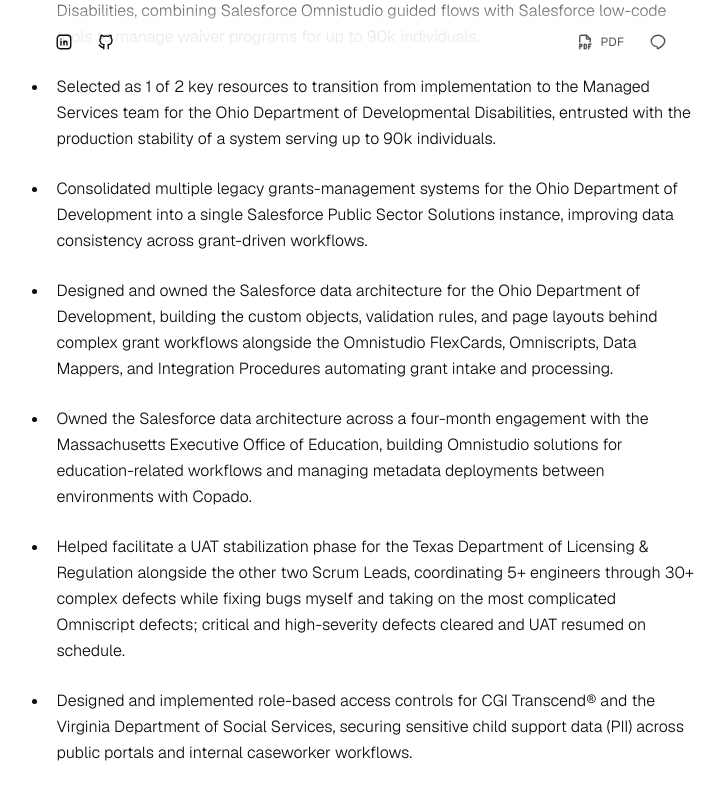
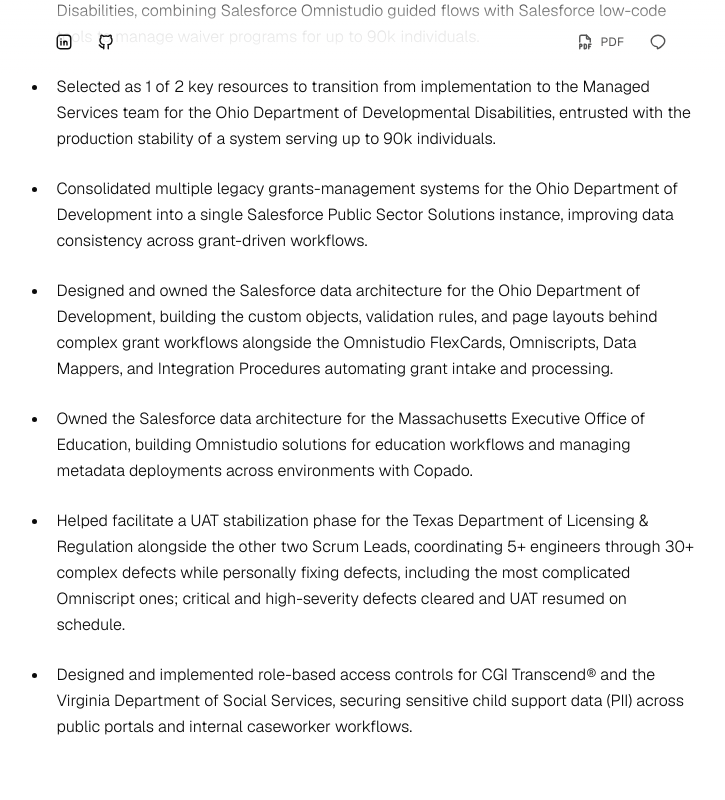
Before and after one commit to ryanww321/Portfolio, a Next.js app: page /work/cgi in a window 1280 px wide. Shown: the part 727-1527 px from the top of the page, without its empty margins (272-997 px from the left). Built offline with nearby package versions, Linux system fonts and the light colour scheme.

Commit message:
Trim the Massachusetts EOE bullet and smooth the TDLR stabilization wording
Co-Authored-By: Claude Opus 5.5 (1M context) <noreply@anthropic.com>
Claude-Session: https://claude.ai/code/session_01PBi32bzueCV3eTmEgZJTfr

```diff
--- a/data/workExperience.ts
+++ b/data/workExperience.ts
@@ -59,8 +59,8 @@ export const workExperience: WorkExperience[] = [
       "Selected as 1 of 2 key resources to transition from implementation to the Managed Services team for the Ohio Department of Developmental Disabilities, entrusted with the production stability of a system serving up to 90k individuals.",
       "Consolidated multiple legacy grants-management systems for the Ohio Department of Development into a single Salesforce Public Sector Solutions instance, improving data consistency across grant-driven workflows.",
       "Designed and owned the Salesforce data architecture for the Ohio Department of Development, building the custom objects, validation rules, and page layouts behind complex grant workflows alongside the Omnistudio FlexCards, Omniscripts, Data Mappers, and Integration Procedures automating grant intake and processing.",
-      "Owned the Salesforce data architecture across a four-month engagement with the Massachusetts Executive Office of Education, building Omnistudio solutions for education-related workflows and managing metadata deployments between environments with Copado.",
-      "Helped facilitate a UAT stabilization phase for the Texas Department of Licensing & Regulation alongside the other two Scrum Leads, coordinating 5+ engineers through 30+ complex defects while fixing bugs myself and taking on the most complicated Omniscript defects; critical and high-severity defects cleared and UAT resumed on schedule.",
+      "Owned the Salesforce data architecture for the Massachusetts Executive Office of Education, building Omnistudio solutions for education workflows and managing metadata deployments across environments with Copado.",
+      "Helped facilitate a UAT stabilization phase for the Texas Department of Licensing & Regulation alongside the other two Scrum Leads, coordinating 5+ engineers through 30+ complex defects while personally fixing defects, including the most complicated Omniscript ones; critical and high-severity defects cleared and UAT resumed on schedule.",
       "Designed and implemented role-based access controls for CGI Transcend® and the Virginia Department of Social Services, securing sensitive child support data (PII) across public portals and internal caseworker workflows.",
     ],
     tools: ["Salesforce", "Omnistudio", "Experience Cloud", "Copado", "Azure DevOps"],
```
